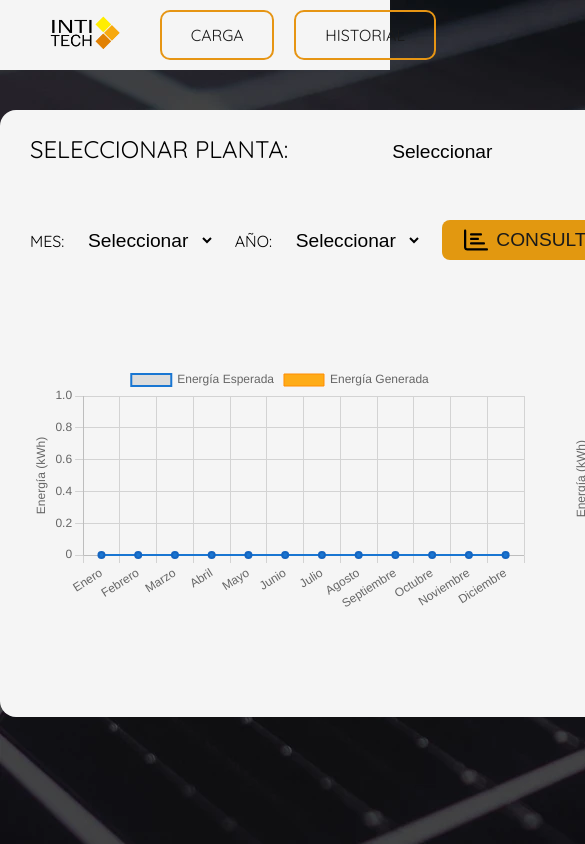
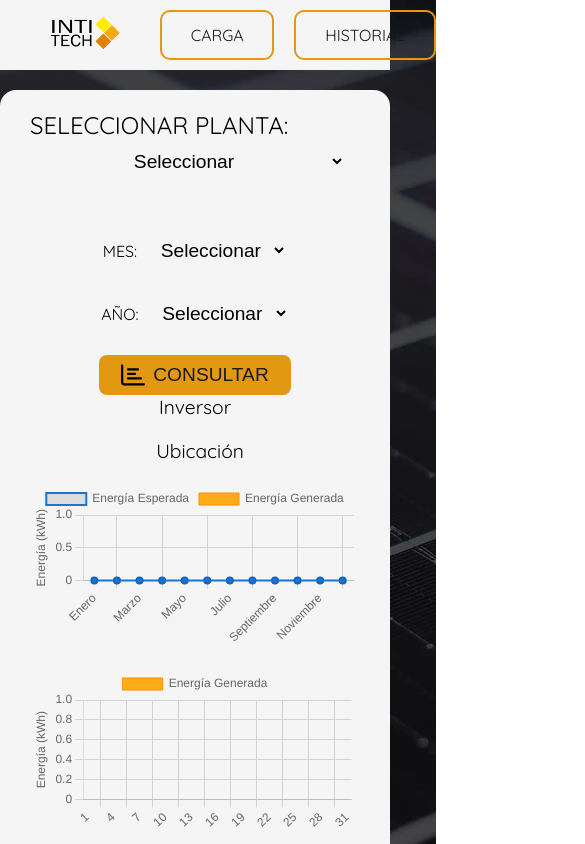
Before and after one commit to benjadelcampo15/Prototipo-Inti-tech, an Angular app in the folder front/: page /dashboard/historial in a window 390 px wide. Shown: the top 844 px of the page, 585 px wide, since content can reach past the window. Built offline with nearby package versions, Linux system fonts and the light colour scheme; no server answers; sample sign-in values are in the browser's storage.

Commit message:
Es responsivegit add .!

```diff
--- a/front/src/app/components/historial/historial.component.scss
+++ b/front/src/app/components/historial/historial.component.scss
@@ -1,10 +1,10 @@
 .main {
-  width: fit-content;
+  width: 98%;
   padding: 0 10px;
   height: fit-content;
   background-color: #f5f5f5;
   border-radius: 1em;
-  margin: 40px auto;
+  margin: 30px auto;
 }
 
 #location {
@@ -15,19 +15,21 @@
 
 .charts-container {
   display: flex;
+  flex-wrap: wrap;
   align-items: center;
+  justify-content: center;
 }
 
 .chart-container canvas {
-  width: 450px;
+  width: 400px;
   margin: 0px 20px 20px 20px;
-  height: 450px;
+  height: auto;
 }
 
 .chart-container-year canvas {
-  width: 500px; /* Puedes ajustar el ancho según sea necesario */
+  width: 450px;
   margin: 20px;
-  height: 600px; /* Aumenta la altura para que el gráfico anual sea más alto */
+  height: auto;
 }
 
 .plantas {
@@ -56,6 +58,7 @@ select {
 
 .secondContainer {
   display: flex;
+  flex-wrap: wrap;
   justify-content: space-between;
   align-items: center;
   padding: 0 20px;
@@ -66,6 +69,8 @@ select {
   gap: 20px;
   align-items: center;
   font-size: 1.2rem;
+  flex-wrap: wrap;
+  justify-content: center;
 }
 
 .inputs {
@@ -73,11 +78,16 @@ select {
   gap: 20px;
   align-items: center;
   padding-top: 40px;
+  flex-wrap: wrap;
+  justify-content: center;
 }
 
 .container-text {
   display: flex;
+  flex-wrap: wrap;
+  justify-content: center;
 }
+
 .anual,
 .mensual {
   display: flex;
@@ -125,9 +135,10 @@ select {
   cursor: pointer;
   transition: 0.5s;
   text-transform: uppercase;
-  &:hover {
-    background: rgb(223, 138, 19);
-  }
+}
+
+.submit-button:hover {
+  background: rgb(223, 138, 19);
 }
 
 .submit-button svg {
@@ -139,3 +150,30 @@ select {
   font-size: 0.8em !important;
   color: rgb(255, 98, 0);
 }
+
+/* Media Queries */
+
+@media (max-width: 768px) {
+  .main {
+    width: 100%;
+    margin: 20px auto;
+  }
+
+  .chart-container canvas,
+  .chart-container-year canvas {
+    max-width: 100%;
+  }
+
+  .secondContainer,
+  .inputs,
+  .text-right,
+  .container-text {
+    flex-direction: column;
+    align-items: center;
+  }
+
+  .comparacion,
+  .total {
+    width: 100%;
+  }
+}
```
